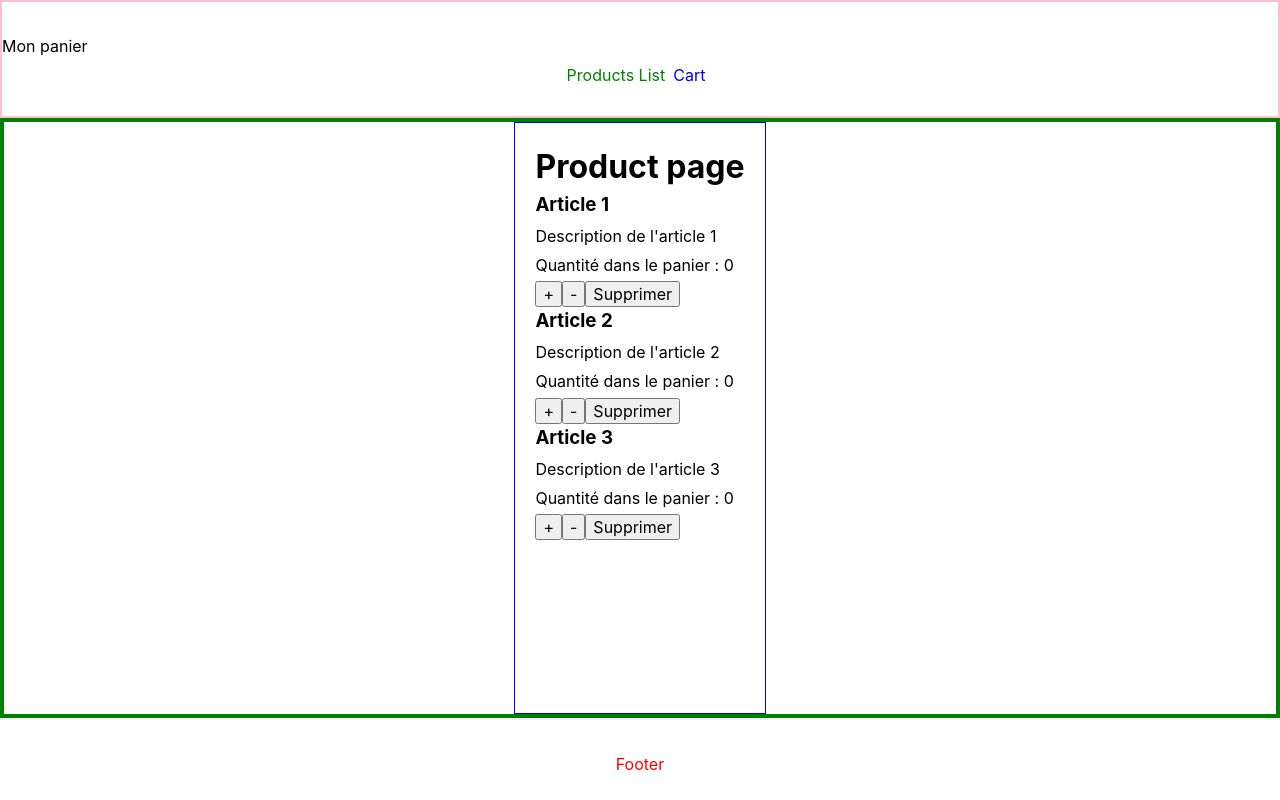
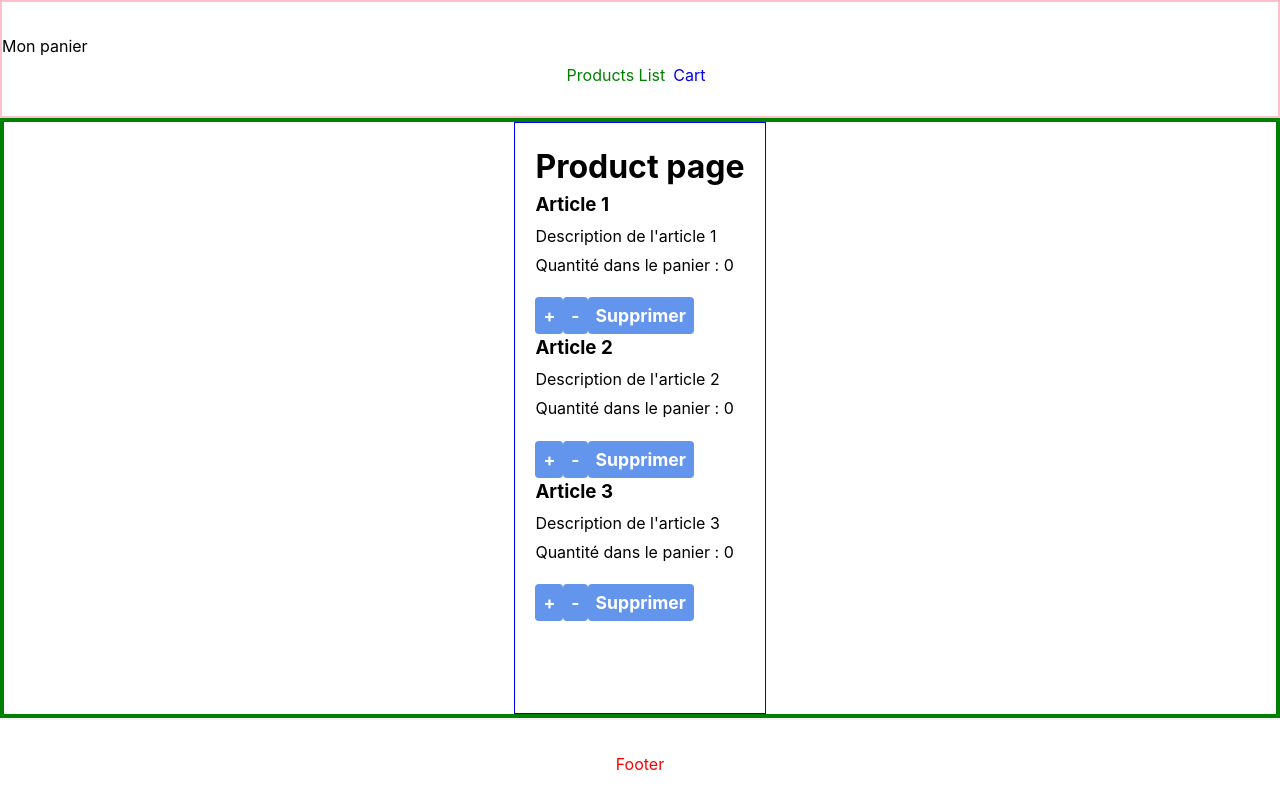
Before and after one commit to edytaskibinska/cartReactRedux, a React (Vite) app: page / in a window 1280 px wide. Built offline with nearby package versions, Linux system fonts and the light colour scheme.

Commit message:
WIP : slices changing / new Button component refactored

```diff
--- /dev/null
+++ b/src/Components/Button/Button.scss
@@ -0,0 +1,12 @@
+.button {
+    padding: 8px;
+    font-size: 1.1rem;
+    font-weight: bold;
+    margin-top: 1rem;
+    border-color: transparent;
+    color: white;
+    background-color: cornflowerblue;
+    border-radius: 4px;
+    transition-duration: 0.25s;
+    border: none;
+}
--- /dev/null
+++ b/src/Components/Button/Button.tsx
@@ -0,0 +1,29 @@
+import { FC, ReactNode, MouseEvent, ButtonHTMLAttributes } from "react";
+import "./Button.scss";
+
+//Button component
+//S.O.L.I.D - SRP - Single Responsibility Principle
+interface IButton extends ButtonHTMLAttributes<HTMLButtonElement> {
+  children?: ReactNode;
+  className?: string;
+  onClick?: (event: MouseEvent<HTMLElement>) => void;
+}
+
+const Button: FC<IButton> = ({
+  children,
+  className,
+  onClick,
+  ...restProps
+}) => {
+  return (
+    <button
+      onClick={onClick} //S.O.L.I.D - DIP - Dependency Inversion principle
+      className={`button ${className}`}
+      {...restProps}//S.O.L.I.D - LSP - Liskov Substitution Principle
+    >
+      {children}
+    </button>
+  );
+};
+
+export default Button;
--- a/src/Components/CartElement/CartElement.tsx
+++ b/src/Components/CartElement/CartElement.tsx
@@ -1,35 +1,29 @@
-import { FC } from "react";
+import { FC, MouseEvent } from "react";
 import { ICartElement } from "../../Interfaces/ICartElement";
-import { useDispatch } from "react-redux";
-import { resetQuantity, increaseQuantity, decreaseQuantity } from "../../Store/cartSlice";
+import { Button } from "../";
 
-const CartElement: FC<ICartElement> = ({
+interface ICartElemWithActions extends ICartElement {
+  handleIncrease: (event: MouseEvent<HTMLElement>) => void;
+  handleDecrease: (event: MouseEvent<HTMLElement>) => void;
+  handleRemove: (event: MouseEvent<HTMLElement>) => void;
+}
+const CartElement: FC<ICartElemWithActions> = ({
   id,
   title,
   description,
   quantity,
+  handleIncrease,
+  handleDecrease,
+  handleRemove,
 }) => {
-  const dispatch = useDispatch();
-
-  const handleIncrease = () => {
-    dispatch(increaseQuantity(id));
-  };
-  const handleDecrease = () => {
-    dispatch(decreaseQuantity(id));
-  };
-
-  const handleRemove = () => {
-    dispatch(resetQuantity(id));
-  };
-
   return (
     <div id={`${id}`}>
       <h3>{title}</h3>
       <p>{description}</p>
       <p>Quantité dans le panier : {quantity}</p>
-      <button onClick={handleIncrease}>+</button>
-      <button onClick={handleDecrease}>-</button>
-      <button onClick={handleRemove}>Supprimer</button>
+      <Button onClick={handleIncrease}>+</Button>
+      <Button onClick={handleDecrease}>-</Button>
+      <Button onClick={handleRemove}>Supprimer</Button>
     </div>
   );
 };
--- a/src/Components/index.ts
+++ b/src/Components/index.ts
@@ -1,3 +1,4 @@
 import CartElement from "./CartElement/CartElement";
+import Button from "./Button/Button";
 
-export { CartElement };
+export { CartElement, Button };
--- a/src/Containers/CartList/CartList.tsx
+++ b/src/Containers/CartList/CartList.tsx
@@ -4,9 +4,29 @@ import { CartElement } from "../../Components";
 import { ICartElement } from "../../Interfaces/ICartElement";
 import { RootState } from "../../Store/configureStore";
 
+//store actions
+import { useDispatch } from "react-redux";
+import { resetQuantity, increaseQuantity, decreaseQuantity } from "../../Store/cartSlice";
+
+
 const CartList: React.FC = () => {
   const cartItems = useSelector((state: RootState) => state.cart.items);
   //   const [isLoading, setIsLoading] = useState(false);
+
+  const dispatch = useDispatch();
+
+  const handleIncrease = (id:any) => {
+    dispatch(increaseQuantity(id));
+  };
+  const handleDecrease = (id:any) => {
+    dispatch(decreaseQuantity(id));
+  };
+
+  const handleRemove = (id:any) => {
+    dispatch(resetQuantity(id));
+  };
+
+
 
   return (
     <div className="TODO-replaceitByInfiniteScroll">
@@ -18,6 +38,9 @@ const CartList: React.FC = () => {
           title={item.title}
           description={item.description}
           quantity={item.quantity}
+          handleIncrease={()=> handleIncrease(item.id)}
+          handleDecrease={()=> handleDecrease(item.id)}
+          handleRemove={()=> handleRemove(item.id)}
         />
       ))}
     </div>
```
Also changed, not shown: 6 other files (tests, documents, lock files or other folders).
